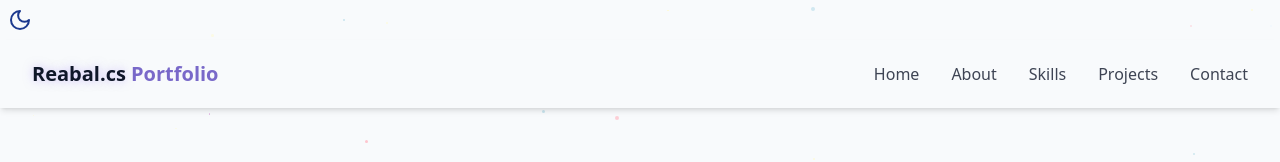
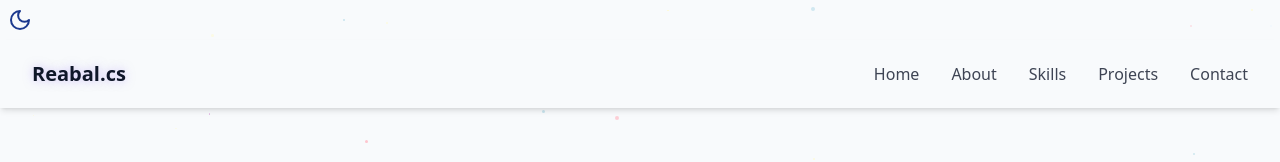
Before and after one commit to Reabal-cs/My-Portfolio, a React (Vite) app: page / in a window 1280 px wide. Shown: the top 162 px of the page. Built offline with nearby package versions, Linux system fonts and the light colour scheme.

Commit message:
Remove 'Portfolio' from navbar logo

```diff
--- a/src/components/Navbar.jsx
+++ b/src/components/Navbar.jsx
@@ -37,8 +37,8 @@ export const Navbar = () => {
   href="#hero"
 >
   <span className="relative z-10">
-            <span className="text-glow text-foreground"> Reabal.cs </span>{" "}
-            Portfolio
+    <span className="text-glow text-foreground"> Reabal.cs </span>
+    {/* Removed "Portfolio" */}
   </span>
 </a>
 
```
Lines whose indentation alone changed are shown as unchanged.
